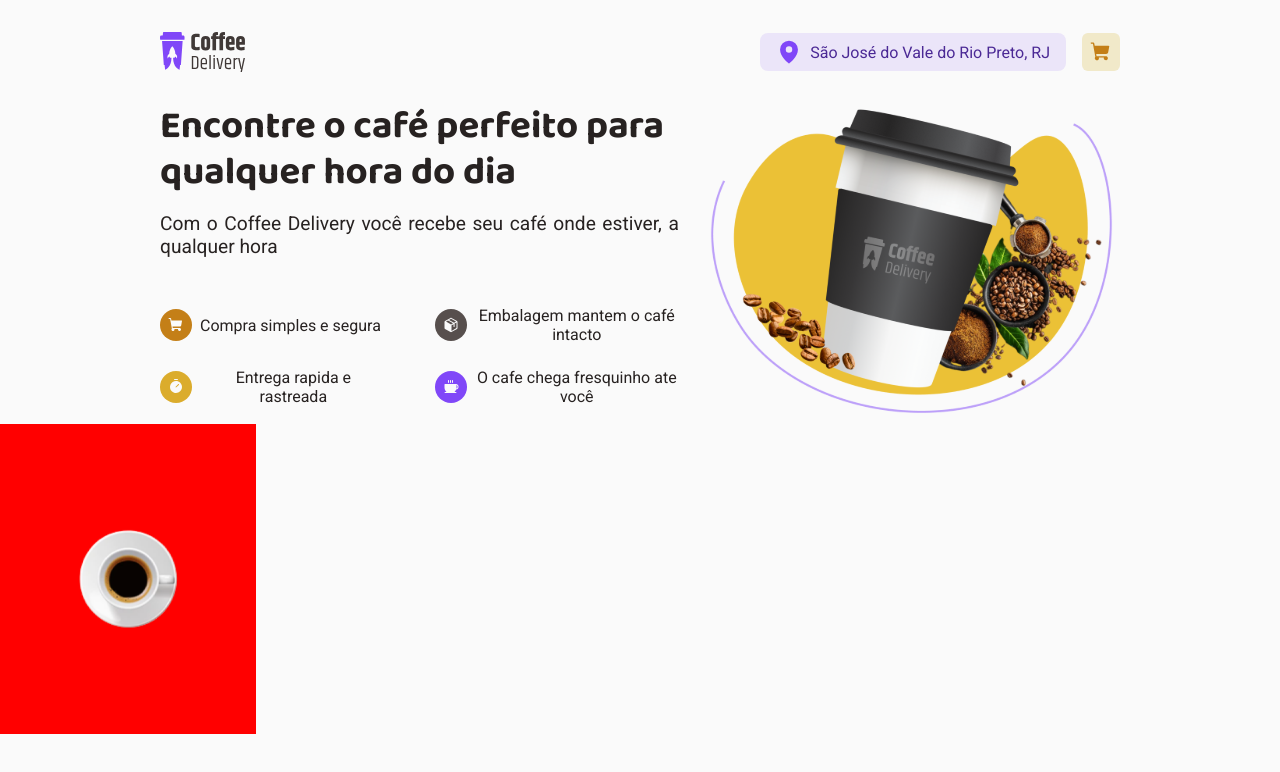
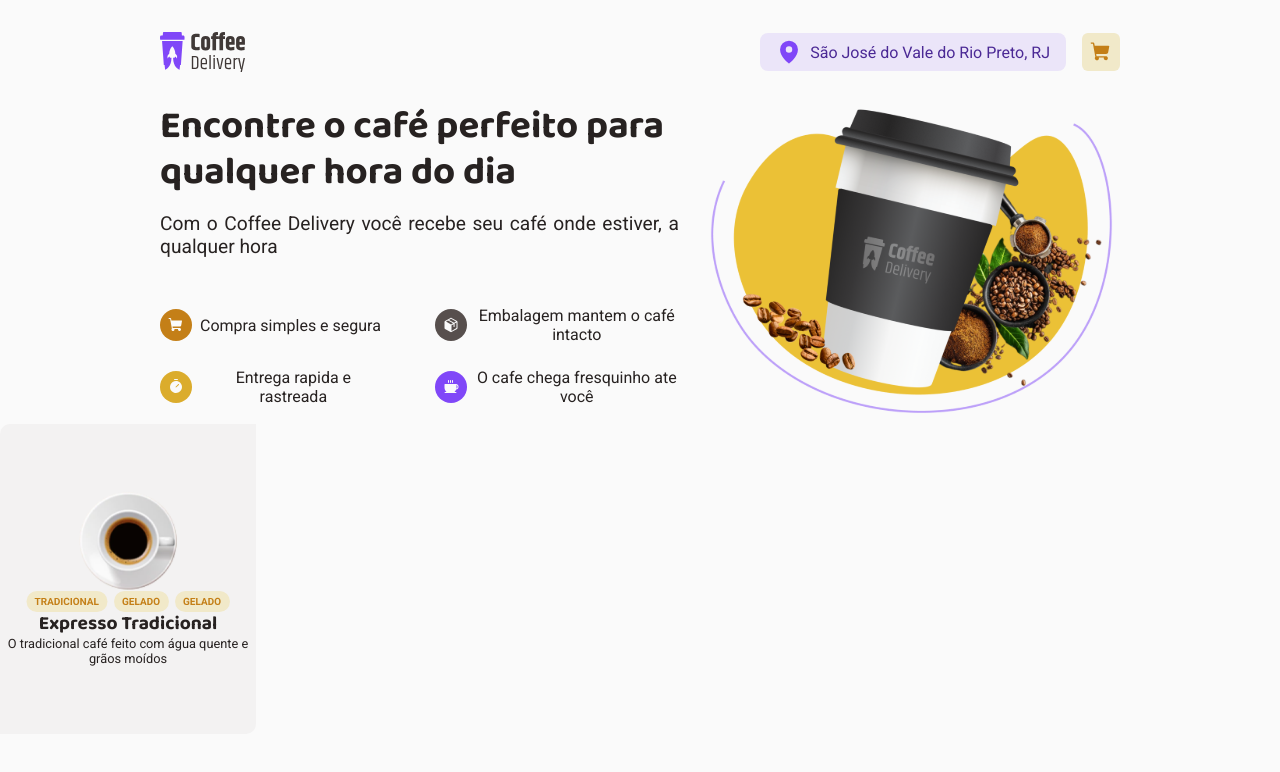
Before and after one commit to GabrielGCJ/d-02-react-js-rocketseat-coffee-delivery, a React (Vite) app: page / in a window 1280 px wide. Shown: the top 772 px of the page. Built offline with nearby package versions, Linux system fonts and the light colour scheme.

Commit message:
feature/start-css-coffee-component

```diff
--- a/src/components/Coffee/Coffee.tsx
+++ b/src/components/Coffee/Coffee.tsx
@@ -1,10 +1,32 @@
-import { CoffeeContainer, TagsContainer } from './styles'
 import coffeTradicional from '../../assents/coffee-types/expresso-tradicional.svg'
+import traditionalTag from '../../assents/coffee-tags/tag1-tradicional.svg'
+import geladoTag from '../../assents/coffee-tags/tag2-gelado.svg'
+
+import {
+  CoffeeExternalContainer,
+  CoffeeInternalContainer,
+  DescriptionContainer,
+  TagsContainer,
+  TitleContainer,
+} from './styles'
+
 export const Coffee = () => {
   return (
-    <CoffeeContainer>
-      <img src={coffeTradicional} alt="" />
-      <TagsContainer></TagsContainer>
-    </CoffeeContainer>
+    <CoffeeExternalContainer>
+      <CoffeeInternalContainer>
+        <img src={coffeTradicional} alt="" />
+        <TagsContainer>
+          <img src={traditionalTag} alt="" />
+          <img src={geladoTag} alt="" />
+          <img src={geladoTag} alt="" />
+        </TagsContainer>
+        <TitleContainer>
+          <h2>Expresso Tradicional</h2>
+        </TitleContainer>
+        <DescriptionContainer>
+          <p>O tradicional café feito com água quente e grãos moídos</p>
+        </DescriptionContainer>
+      </CoffeeInternalContainer>
+    </CoffeeExternalContainer>
   )
 }
--- a/src/components/Coffee/styles.ts
+++ b/src/components/Coffee/styles.ts
@@ -1,15 +1,38 @@
 import styled from 'styled-components'
 
-export const CoffeeContainer = styled.div`
+export const CoffeeExternalContainer = styled.div``
+
+export const CoffeeInternalContainer = styled.div`
   display: flex;
   align-items: center;
   justify-content: center;
   flex-direction: column;
 
+  border-radius: 10px 0px 10px 0px;
+
   width: 256px;
   height: 310px;
 
-  background: red;
+  background: ${(props) => props.theme['gray-300']};
 `
 
-export const TagsContainer = styled.div``
+export const TagsContainer = styled.div`
+  display: flex;
+  align-items: center;
+
+  img {
+    padding: 0rem 0.2rem;
+  }
+`
+
+export const TitleContainer = styled.div`
+  text-align: center;
+  font-family: 'Baloo 2';
+  font-size: 1vw;
+  line-height: 1.2;
+`
+
+export const DescriptionContainer = styled.div`
+  font-size: 1vw;
+  text-align: center ;
+`
```
